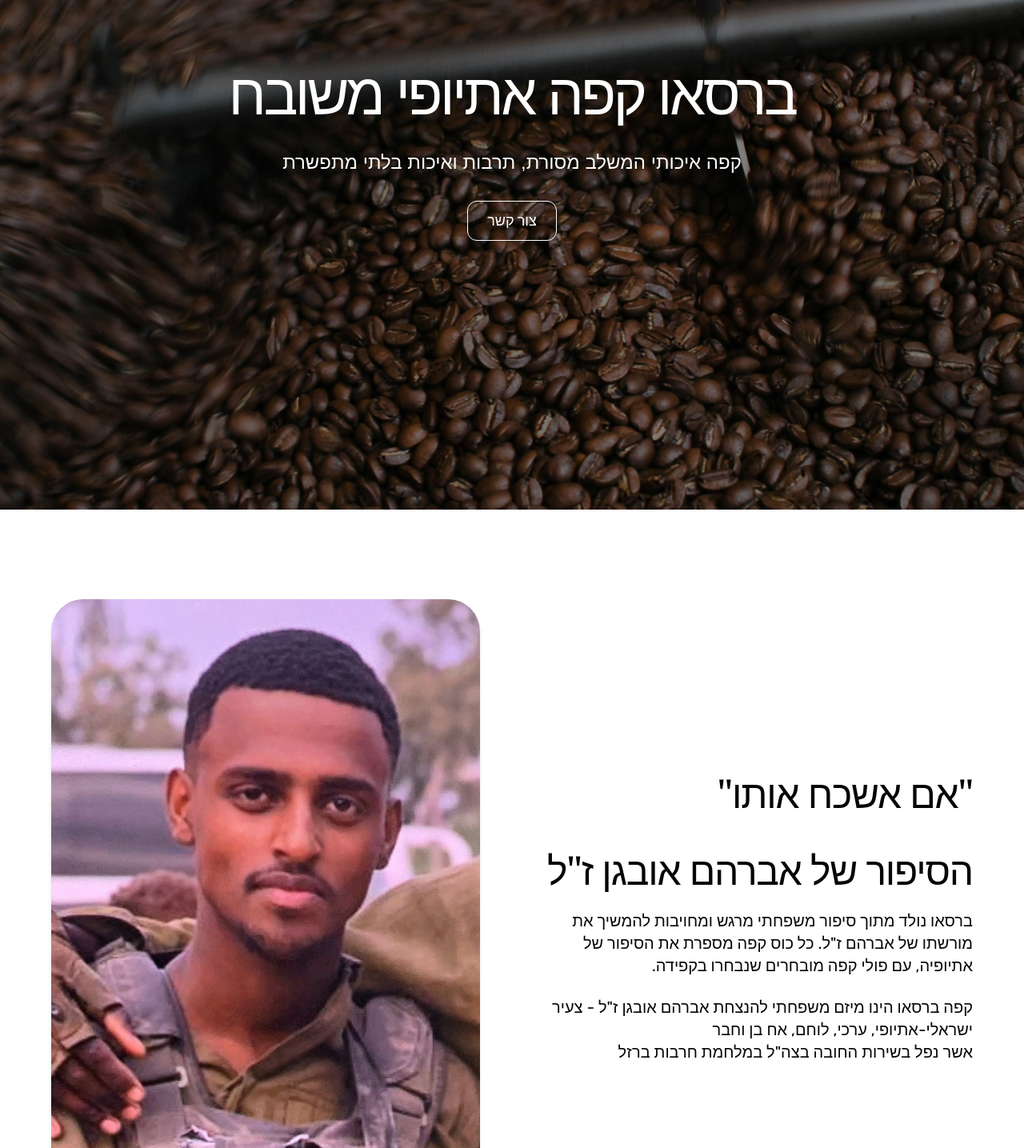
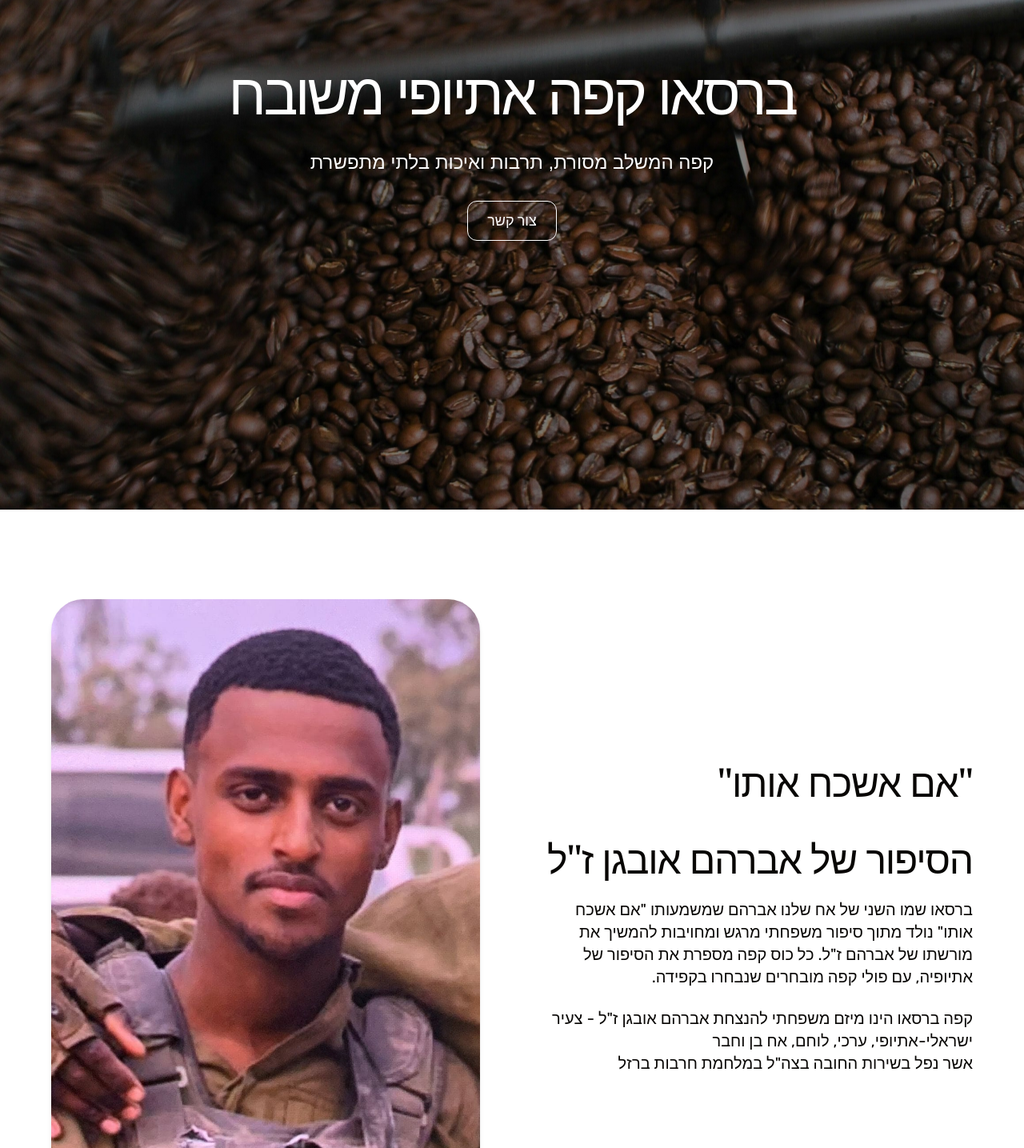
Before and after one commit to Lior3796/beresau-coffee, a React (Vite) app: page / in a window 1280 px wide. Shown: the part 263-1698 px from the top of the page at 80% size. Built offline with nearby package versions, Linux system fonts and the light colour scheme.

Commit message:
Added few fixes

```diff
--- a/src/components/Hero.jsx
+++ b/src/components/Hero.jsx
@@ -84,7 +84,12 @@ const Hero = () => {
             variants={subtitleVariants}
             style={{ fontFamily: '"Alef", Sans-serif', fontWeight: 500 }}
           >
-            קפה איכותי המשלב מסורת, תרבות ואיכות בלתי מתפשרת
+            <span className="hidden md:inline">קפה המשלב מסורת, תרבות ואיכות בלתי מתפשרת</span>
+            <span className="md:hidden">
+              קפה המשלב מסורת, תרבות
+              <br />
+              ואיכות בלתי מתפשרת
+            </span>
           </motion.p>
         </div>
         <motion.div variants={buttonVariants}>
--- a/src/components/Story.jsx
+++ b/src/components/Story.jsx
@@ -79,14 +79,14 @@ const Story = () => {
                   className="text-base sm:text-lg md:text-xl text-brand-dark"
                   variants={itemVariants}
                 >
-                  ברסאו נולד מתוך סיפור משפחתי מרגש ומחויבות להמשיך את מורשתו של אברהם ז"ל. כל כוס קפה מספרת את הסיפור של אתיופיה, עם פולי קפה מובחרים שנבחרו בקפידה.
+                  ברסאו שמו השני של אח שלנו אברהם שמשמעותו "אם אשכח אותו" נולד מתוך סיפור משפחתי מרגש ומחויבות להמשיך את מורשתו של אברהם ז"ל. כל כוס קפה מספרת את הסיפור של אתיופיה, עם פולי קפה מובחרים שנבחרו בקפידה.
                 </motion.p>
                 <motion.p
                   className="text-base sm:text-lg md:text-xl text-brand-dark mt-4 md:mt-6"
                   variants={itemVariants}
                 >
-                  קפה ברסאו הינו מיזם משפחתי להנצחת אברהם אובגן ז"ל - צעיר ישראלי-אתיופי, ערכי, לוחם, אח בן וחבר
-                  <br className="hidden md:block" />
+                   קפה ברסאו הינו מיזם משפחתי להנצחת אברהם אובגן ז"ל - צעיר ישראלי-אתיופי, ערכי, לוחם, אח בן וחבר
+                  <br />
                   אשר נפל בשירות החובה בצה"ל במלחמת חרבות ברזל
                 </motion.p>
               </div>
```
